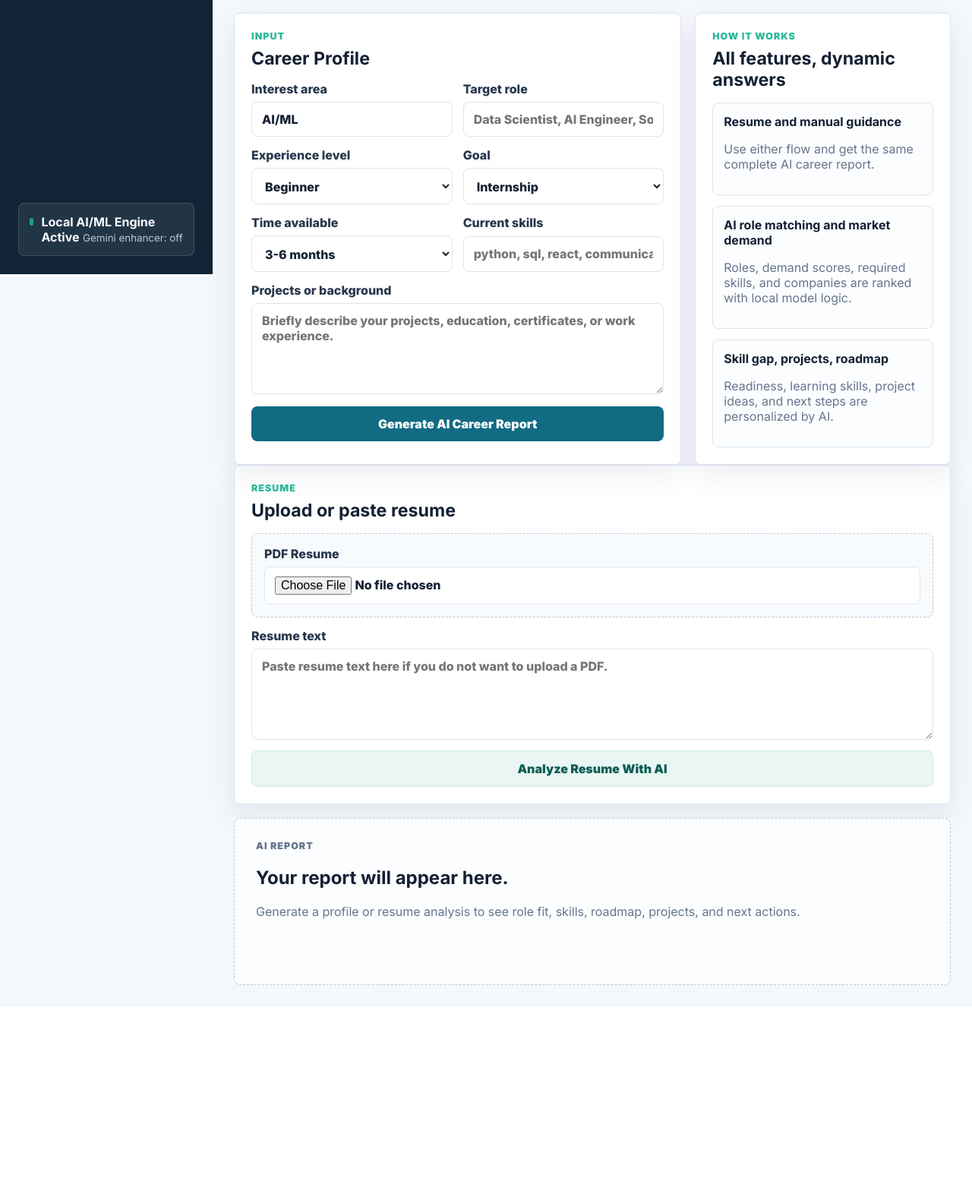
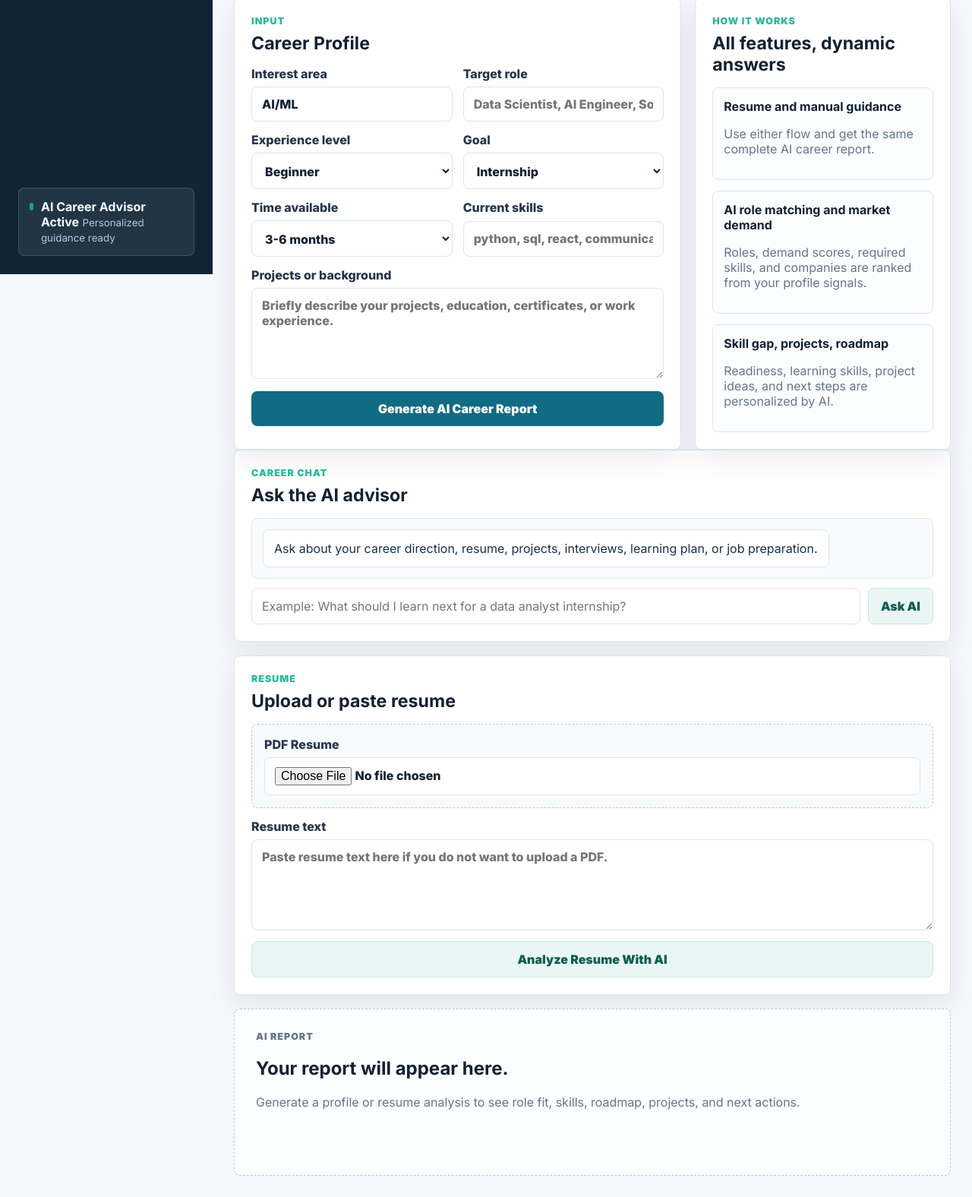
Before and after one commit to ramarora09/Carrer-Baba-Ai, a FastAPI app: template career_baba_ai/templates/index.html in a window 1280 px wide. Shown: the part 439-2015 px from the top of the page at 76% size. Before the commit the page ends 1736 px from the top, so only its background shows below. Run offline with FastAPI, Linux system fonts and the light colour scheme; the template is opened without the code that fills it, so the values that code supplies are empty.

Commit message:
Improve AI career advisor experience

```diff
--- a/career_baba_ai/app.py
+++ b/career_baba_ai/app.py
@@ -14,10 +14,10 @@ from fastapi.templating import Jinja2Templates
 from dotenv import load_dotenv
 
 try:
-    from career_baba_ai.utils.gemini_client import gemini_configured, gemini_enhancement_enabled, generate_career_intelligence
+    from career_baba_ai.utils.gemini_client import gemini_configured, gemini_enhancement_enabled, generate_career_chat_reply, generate_career_intelligence
     from career_baba_ai.utils.resume_parser import extract_text_from_pdf
 except ModuleNotFoundError:
-    from utils.gemini_client import gemini_configured, gemini_enhancement_enabled, generate_career_intelligence
+    from utils.gemini_client import gemini_configured, gemini_enhancement_enabled, generate_career_chat_reply, generate_career_intelligence
     from utils.resume_parser import extract_text_from_pdf
 
 
@@ -256,6 +256,22 @@ async def analyze(request: Request):
     return JSONResponse({"result": result, "ai_used": ai_used, "notice": notice})
 
 
+@app.post("/api/chat")
+@app.post("/api/chat/")
+async def career_chat(request: Request):
+    if not _require_user(request):
+        return JSONResponse({"error": "Authentication required."}, status_code=401)
+
+    payload = await request.json()
+    message = str(payload.get("message", "")).strip()
+    profile = payload.get("profile") or {}
+    if not message:
+        return JSONResponse({"error": "Please enter a career question."}, status_code=400)
+
+    reply, ai_used = generate_career_chat_reply(message, profile)
+    return JSONResponse({"reply": reply, "ai_used": ai_used})
+
+
 @app.post("/api/resume")
 @app.post("/api/resume/")
 async def analyze_resume(
--- a/career_baba_ai/static/app.js
+++ b/career_baba_ai/static/app.js
@@ -1,5 +1,7 @@
 const careerForm = document.querySelector("#career-form");
 const resumeForm = document.querySelector("#resume-form");
+const chatForm = document.querySelector("#chat-form");
+const chatBox = document.querySelector("#chat-box");
 const results = document.querySelector("#results");
 const toast = document.querySelector("#toast");
 
@@ -27,6 +29,24 @@ function scoreBar(score = 0) {
   return `<div class="score-bar"><span style="width:${Math.min(score || 0, 100)}%"></span></div>`;
 }
 
+function escapeHtml(value = "") {
+  return String(value)
+    .replace(/&/g, "&amp;")
+    .replace(/</g, "&lt;")
+    .replace(/>/g, "&gt;")
+    .replace(/"/g, "&quot;")
+    .replace(/'/g, "&#039;");
+}
+
+function addChatMessage(message, type = "assistant") {
+  const bubble = document.createElement("div");
+  bubble.className = `chat-message ${type}`;
+  bubble.innerHTML = escapeHtml(message).replace(/\n/g, "<br>");
+  chatBox.appendChild(bubble);
+  chatBox.scrollTop = chatBox.scrollHeight;
+  return bubble;
+}
+
 async function readApiResponse(response) {
   const contentType = response.headers.get("content-type") || "";
   const payload = contentType.includes("application/json")
@@ -52,17 +72,12 @@ function renderReport(data, aiUsed, notice) {
   const marketDemand = data.market_demand || [];
   const careerOptions = data.top_career_options?.length ? data.top_career_options : topRoles;
   const readiness = skillGap.readiness_score || 0;
-  const reportSource = data.engine === "local_ml_with_gemini_enhancement"
-    ? "Local AI/ML + Gemini enhancer"
-    : "Local AI/ML Engine";
-
   results.innerHTML = `
     <div class="panel">
       <div class="section-head">
-        <p class="eyebrow">${reportSource}</p>
+        <p class="eyebrow">Personalized AI Guidance</p>
         <h2>AI Career Intelligence Report</h2>
       </div>
-      ${notice ? `<p class="toast-inline">${notice}</p>` : ""}
       <p>${data.profile_summary || ""}</p>
     </div>
 
@@ -266,5 +281,40 @@ async function analyzeResume(event) {
   }
 }
 
+async function askCareerAdvisor(event) {
+  event.preventDefault();
+  const input = chatForm.querySelector("input[name='message']");
+  const button = chatForm.querySelector("button");
+  const message = input.value.trim();
+  if (!message) return;
+
+  addChatMessage(message, "user");
+  input.value = "";
+  button.disabled = true;
+  button.textContent = "Thinking...";
+  const pending = addChatMessage("Preparing your answer...", "assistant");
+
+  try {
+    const response = await fetch("/api/chat", {
+      method: "POST",
+      headers: { "Content-Type": "application/json" },
+      body: JSON.stringify({
+        message,
+        profile: formToObject(careerForm),
+      }),
+    });
+    const payload = await readApiResponse(response);
+    if (!payload) return;
+    pending.innerHTML = escapeHtml(payload.reply).replace(/\n/g, "<br>");
+  } catch (error) {
+    pending.remove();
+    showToast(`Could not answer right now: ${error.message}`);
+  } finally {
+    button.disabled = false;
+    button.textContent = "Ask AI";
+  }
+}
+
 careerForm.addEventListener("submit", analyzeProfile);
 resumeForm.addEventListener("submit", analyzeResume);
+chatForm.addEventListener("submit", askCareerAdvisor);
--- a/career_baba_ai/static/styles.css
+++ b/career_baba_ai/static/styles.css
@@ -303,6 +303,48 @@ textarea:focus {
   gap: 14px;
 }
 
+.chat-panel {
+  margin-bottom: 18px;
+}
+
+.chat-box {
+  display: grid;
+  gap: 10px;
+  max-height: 360px;
+  overflow-y: auto;
+  padding: 14px;
+  border: 1px solid var(--line);
+  border-radius: 8px;
+  background: #f8fbfe;
+}
+
+.chat-message {
+  max-width: min(760px, 86%);
+  padding: 12px 14px;
+  border-radius: 8px;
+  line-height: 1.5;
+}
+
+.chat-message.assistant {
+  justify-self: start;
+  color: #173149;
+  background: white;
+  border: 1px solid var(--line);
+}
+
+.chat-message.user {
+  justify-self: end;
+  color: white;
+  background: var(--brand);
+}
+
+.chat-form {
+  display: grid;
+  grid-template-columns: minmax(0, 1fr) auto;
+  gap: 10px;
+  margin-top: 12px;
+}
+
 .file-box {
   border: 1px dashed #b9c8d8;
   border-radius: 8px;
@@ -462,7 +504,8 @@ textarea:focus {
   .grid.two,
   .form-grid,
   .report-grid,
-  .split-list {
+  .split-list,
+  .chat-form {
     grid-template-columns: 1fr;
   }
 }
--- a/career_baba_ai/templates/index.html
+++ b/career_baba_ai/templates/index.html
@@ -21,6 +21,7 @@
 
       <nav class="nav">
         <a href="#profile">Profile</a>
+        <a href="#chat">Career Chat</a>
         <a href="#resume">Resume</a>
         <a href="#results">AI Report</a>
       </nav>
@@ -38,11 +39,8 @@
       <div class="status-card">
         <span class="status-dot online"></span>
         <div>
-          <strong>Local AI/ML Engine Active</strong>
-          <small>Gemini enhancer: {% if gemini_enhancement_enabled and gemini_configured %}on{% else %}off{% endif %}</small>
-          {% if gemini_enhancement_enabled and not gemini_configured %}
-            <small>Add GEMINI_API_KEY to enable enhancement</small>
-          {% endif %}
+          <strong>AI Career Advisor Active</strong>
+          <small>Personalized guidance ready</small>
         </div>
       </div>
     </aside>
@@ -53,8 +51,8 @@
           <p class="eyebrow">Dynamic AI Career Platform</p>
           <h1>Turn your skills into a clear career direction.</h1>
           <p class="hero-copy">
-            Upload a resume or enter your profile. The local AI/ML engine extracts skills, predicts
-            role fit, scores gaps, estimates demand, and builds a roadmap without depending on an API.
+            Upload a resume or enter your profile to get personalized career guidance, role fit,
+            skill gaps, market direction, projects, and a practical learning roadmap.
           </p>
         </div>
       </section>
@@ -128,7 +126,7 @@
             </div>
             <div>
               <strong>AI role matching and market demand</strong>
-              <p>Roles, demand scores, required skills, and companies are ranked with local model logic.</p>
+              <p>Roles, demand scores, required skills, and companies are ranked from your profile signals.</p>
             </div>
             <div>
               <strong>Skill gap, projects, roadmap</strong>
@@ -136,6 +134,22 @@
             </div>
           </div>
         </section>
+      </section>
+
+      <section class="panel chat-panel" id="chat">
+        <div class="section-head">
+          <p class="eyebrow">Career Chat</p>
+          <h2>Ask the AI advisor</h2>
+        </div>
+        <div class="chat-box" id="chat-box">
+          <div class="chat-message assistant">
+            Ask about your career direction, resume, projects, interviews, learning plan, or job preparation.
+          </div>
+        </div>
+        <form id="chat-form" class="chat-form">
+          <input name="message" placeholder="Example: What should I learn next for a data analyst internship?" autocomplete="off" />
+          <button class="secondary-button" type="submit">Ask AI</button>
+        </form>
       </section>
 
       <section class="panel" id="resume">
--- a/career_baba_ai/utils/local_ml_engine.py
+++ b/career_baba_ai/utils/local_ml_engine.py
@@ -218,8 +218,8 @@ def _profile_summary(payload, selected, skills, readiness):
     goal = payload.get("goal") or "career growth"
     skill_text = ", ".join(skills[:5]) if skills else "your current profile inputs"
     return (
-        f"Local Career Baba AI predicts {selected['title']} as your strongest direction for {goal}. "
-        f"The recommendation is based on skill-vector matching, role requirements, resume/background signals, "
+        f"Career Baba AI identifies {selected['title']} as your strongest direction for {goal}. "
+        f"The recommendation is based on your skills, role requirements, resume/background signals, "
         f"and readiness scoring. Current readiness is {readiness}% using signals from {skill_text}."
     )
 
@@ -298,7 +298,7 @@ def _projects_for_role(role_title, missing):
 def _resume_feedback(text, detected_skills):
     feedback = []
     if len(text) < 250:
-        feedback.append("Add more resume/background detail so the local model has stronger signals.")
+        feedback.append("Add more resume/background detail so the advisor has stronger signals.")
     if not re.search(r"\d+%|\d+x|\d+\+", text):
         feedback.append("Add measurable impact such as accuracy, users, response time, cost saved, or project scale.")
     if len(detected_skills) < 4:
```
Also changed, not shown: career_baba_ai/utils/gemini_client.py (+91 -9 lines).
